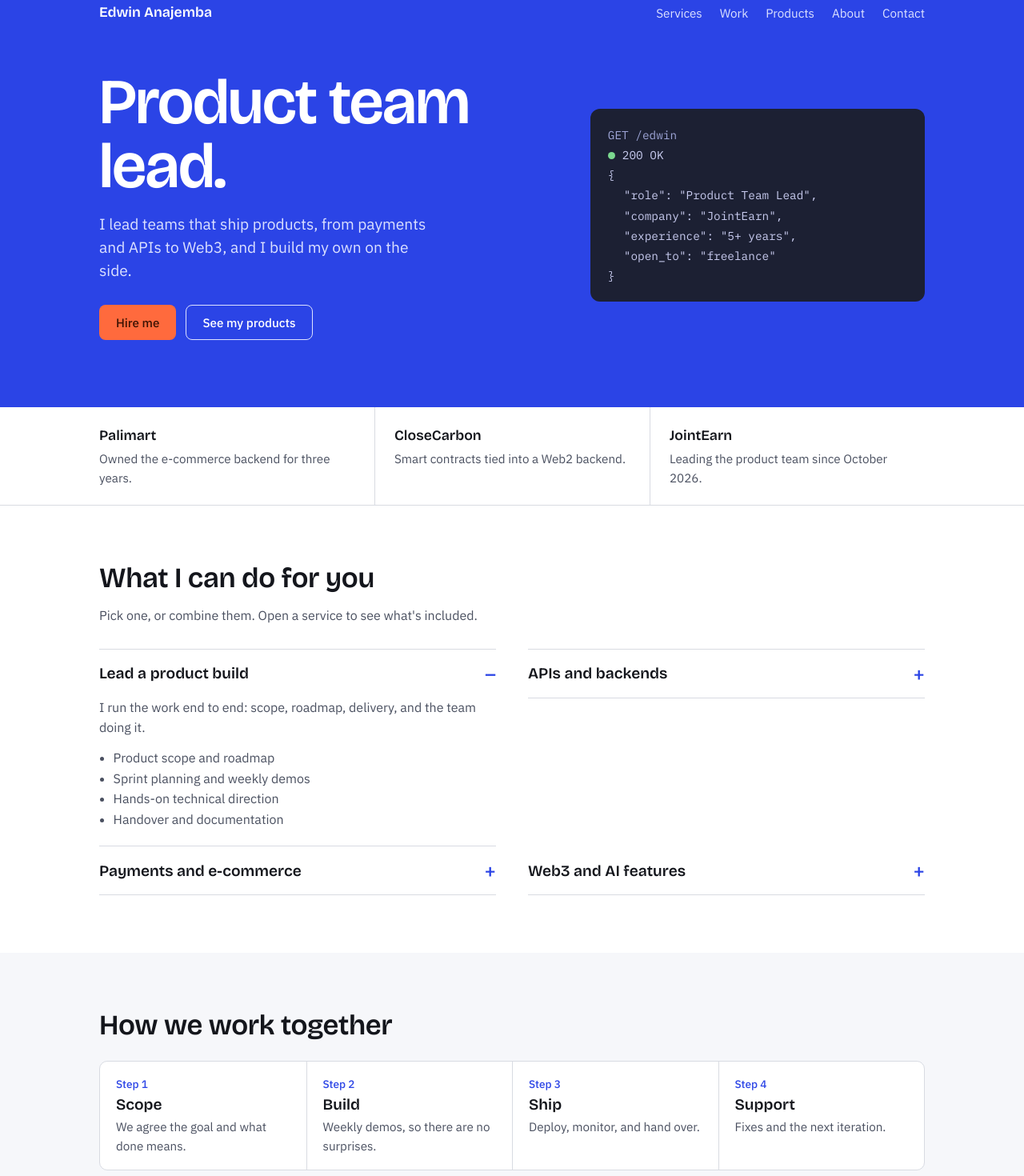
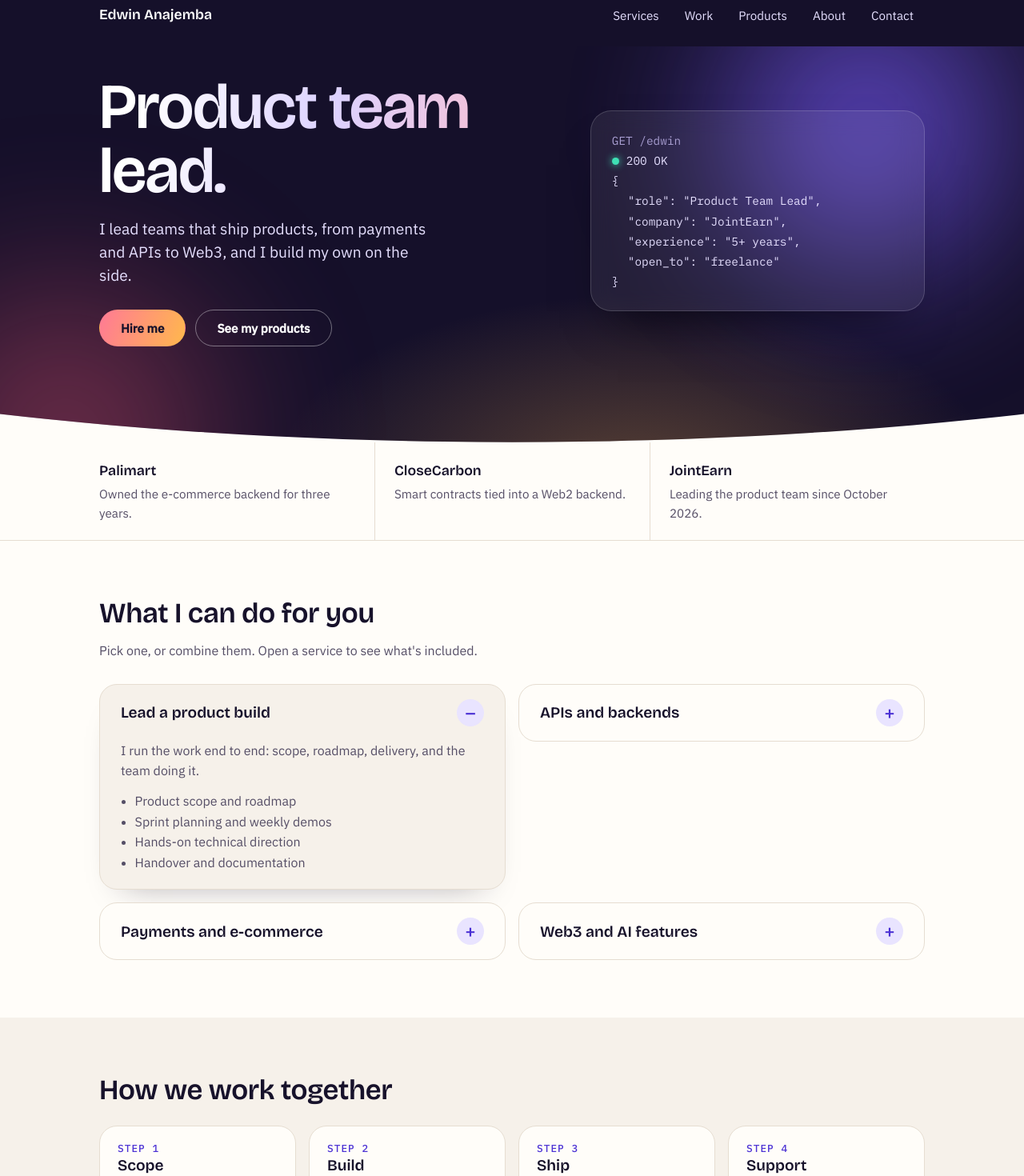
Before and after one commit to anajembaedwin/anajembaedwin.github.io, a React (Create React App) app: page / in a window 1280 px wide. Shown: the part 20-1490 px from the top of the page at 80% size. Built offline with nearby package versions, Linux system fonts and the light colour scheme; no server answers.

Commit message:
Fluid violet-coral-saffron palette, cartoon portrait, location to Africa

```diff
--- a/public/index.html
+++ b/public/index.html
@@ -4,7 +4,7 @@
 		<meta charset="utf-8" />
 		<link rel="icon" href="%PUBLIC_URL%/favicon.ico" />
 		<meta name="viewport" content="width=device-width, initial-scale=1" />
-		<meta name="theme-color" content="#2B44E6" />
+		<meta name="theme-color" content="#15102A" />
 		<meta
 			name="description"
 			content="Edwin Anajemba is a product team lead and engineer building payments, APIs, and Web3 products. Available for select freelance projects."
--- a/src/data/site.js
+++ b/src/data/site.js
@@ -132,7 +132,7 @@ export const SITE = {
 		title: "About me",
 		text: [
 			"I'm a product team lead and engineer with 5+ years of experience building payments, e-commerce, and Web3 systems.",
-			"I'm based in Lagos and work with teams anywhere. Outside my job I run BeezyLabs Technology Solutions, where I build and ship my own software products.",
+			"I'm based in Africa and work with teams anywhere. Outside my job I run BeezyLabs Technology Solutions, where I build and ship my own software products.",
 		],
 		skills: [
 			{
--- a/src/index.css
+++ b/src/index.css
@@ -1,26 +1,21 @@
 :root {
-	--cobalt: #2b44e6;
-	--cobalt-deep: #1f33b5;
-	--cobalt-tint: #e4e8fb;
-	--cobalt-text: #dde2ff;
-	--tangerine: #ff6a3d;
-	--tangerine-hover: #ff7d56;
-	--tangerine-ink: #3b1203;
-	--tangerine-sub: #5a2308;
-	--indigo: #1c2033;
-	--indigo-line: #343a5c;
-	--lilac: #c9ccf0;
-	--lilac-dim: #9fa6d8;
-	--status: #7bd88f;
-	--blueprint: #eaf0f4;
-	--blueprint-line: #b9c9d6;
-	--blueprint-ink: #1f3a52;
-	--blueprint-sub: #3e6280;
-	--ink: #14161c;
-	--ink-2: #4a5060;
-	--line: #d8dbe2;
-	--paper: #ffffff;
-	--wash: #f6f7fa;
+	--night: #15102a;
+	--night-line: #342b5c;
+	--on-night: #e6e0ff;
+	--on-night-dim: #a99fd2;
+	--violet: #6b4cff;
+	--violet-deep: #4a30d4;
+	--violet-tint: #e9e4ff;
+	--coral: #ff5c7a;
+	--saffron: #ffb84d;
+	--mint: #3fe0b5;
+	--grad: linear-gradient(110deg, #6b4cff 0%, #ff5c7a 55%, #ffb84d 100%);
+	--grad-warm: linear-gradient(110deg, #ff7a95 0%, #ffb84d 100%);
+	--ink: #17122b;
+	--ink-2: #554e66;
+	--line: #e6ddd1;
+	--paper: #fffdf9;
+	--wash: #f6f1ea;
 
 	--font-display: "Bricolage Grotesque", "Segoe UI", system-ui, sans-serif;
 	--font-body: "IBM Plex Sans", system-ui, -apple-system, "Segoe UI",
@@ -29,7 +24,7 @@
 
 	--maxw: 1080px;
 	--gutter: 24px;
-	--radius: 10px;
+	--radius: 22px;
 }
 
 *,
@@ -73,7 +68,7 @@ p {
 }
 
 a {
-	color: var(--cobalt);
+	color: var(--violet-deep);
 }
 
 img {
@@ -82,6 +77,6 @@ img {
 }
 
 :focus-visible {
-	outline: 3px solid var(--cobalt);
+	outline: 3px solid var(--violet-deep);
 	outline-offset: 3px;
 }
--- a/src/pages/homepage.jsx
+++ b/src/pages/homepage.jsx
@@ -185,10 +185,10 @@ const Homepage = () => {
 				<div className="wrap about">
 					<img
 						className="about__photo"
-						src={`${process.env.PUBLIC_URL}/edwin-photo-update.jpg`}
-						alt="Edwin Anajemba"
+						src={`${process.env.PUBLIC_URL}/edwin-cartoon.svg`}
+						alt="Cartoon portrait of Edwin Anajemba"
 						width="320"
-						height="380"
+						height="325"
 					/>
 					<div>
 						<h2 className="section-title">{SITE.about.title}</h2>
--- a/src/site/Layout.jsx
+++ b/src/site/Layout.jsx
@@ -38,7 +38,7 @@ const Layout = ({ children, current }) => {
 					<div>
 						<div className="site-footer__name">{SITE.name}</div>
 						<div className="site-footer__sub">
-							Product team lead and engineer, based in Lagos.
+							Product team lead and engineer, based in Africa.
 						</div>
 					</div>
 					<div className="site-footer__links">
--- a/src/site/site.css
+++ b/src/site/site.css
@@ -43,13 +43,19 @@
 }
 
 .contact__card :focus-visible {
-	outline-color: var(--cobalt);
+	outline-color: var(--violet-deep);
+}
+
+.section--blueprint :focus-visible {
+	outline-color: #ffffff;
 }
 
 /* ---------- header ---------- */
 
 .site-header {
-	background: var(--cobalt);
+	position: relative;
+	z-index: 2;
+	background: var(--night);
 	color: #ffffff;
 }
 
@@ -74,21 +80,22 @@
 .nav {
 	display: flex;
 	flex-wrap: wrap;
-	gap: 8px 22px;
+	gap: 4px;
 }
 
 .nav a {
-	color: var(--cobalt-text);
+	color: var(--on-night);
 	text-decoration: none;
 	font-size: 0.95rem;
-	padding: 4px 0;
+	padding: 7px 14px;
+	border-radius: 999px;
+	transition: background-color 0.2s ease, color 0.2s ease;
 }
 
 .nav a:hover,
 .nav a[aria-current="page"] {
 	color: #ffffff;
-	text-decoration: underline;
-	text-underline-offset: 6px;
+	background: rgba(255, 255, 255, 0.13);
 }
 
 /* ---------- buttons ---------- */
@@ -97,28 +104,36 @@
 	display: inline-flex;
 	align-items: center;
 	justify-content: center;
-	min-height: 44px;
-	padding: 11px 20px;
+	min-height: 46px;
+	padding: 12px 26px;
 	border: 1.5px solid transparent;
-	border-radius: 8px;
-	font: 500 0.95rem/1.2 var(--font-body);
+	border-radius: 999px;
+	font: 600 0.95rem/1.2 var(--font-body);
 	text-decoration: none;
 	cursor: pointer;
-	transition: background-color 0.15s ease;
+	transition: transform 0.2s ease, box-shadow 0.2s ease, filter 0.2s ease,
+		background-color 0.2s ease;
 }
 
 .btn--hot {
-	background: var(--tangerine);
-	color: var(--tangerine-ink);
+	background: var(--grad-warm);
+	color: var(--ink);
 }
 
 .btn--hot:hover {
-	background: var(--tangerine-hover);
+	filter: brightness(1.07);
+	box-shadow: 0 12px 26px -10px rgba(255, 92, 122, 0.7);
+}
+
+@media (prefers-reduced-motion: no-preference) {
+	.btn:hover {
+		transform: translateY(-2px);
+	}
 }
 
 .btn--ghost {
 	color: #ffffff;
-	border-color: var(--cobalt-text);
+	border-color: rgba(255, 255, 255, 0.4);
 }
 
 .btn--ghost:hover {
@@ -133,9 +148,66 @@
 /* ---------- hero ---------- */
 
 .hero {
-	background: var(--cobalt);
+	position: relative;
+	isolation: isolate;
+	overflow: hidden;
+	background-color: var(--night);
+	background-image: radial-gradient(
+		640px 320px at 62% 108%,
+		rgba(255, 184, 77, 0.28),
+		transparent 70%
+	);
 	color: #ffffff;
-	padding: 36px 0 84px;
+	padding: 36px 0 120px;
+	clip-path: ellipse(135% 100% at 50% 0%);
+}
+
+.hero::before,
+.page-hero::before {
+	content: "";
+	position: absolute;
+	z-index: -1;
+	top: -180px;
+	right: -90px;
+	width: 540px;
+	height: 540px;
+	border-radius: 50%;
+	background: radial-gradient(circle, #7a5cff, rgba(122, 92, 255, 0) 70%);
+	filter: blur(70px);
+	opacity: 0.8;
+	pointer-events: none;
+}
+
+.hero::after {
+	content: "";
+	position: absolute;
+	z-index: -1;
+	bottom: -220px;
+	left: -140px;
+	width: 520px;
+	height: 520px;
+	border-radius: 50%;
+	background: radial-gradient(circle, #ff5c7a, rgba(255, 92, 122, 0) 70%);
+	filter: blur(80px);
+	opacity: 0.5;
+	pointer-events: none;
+}
+
+@media (prefers-reduced-motion: no-preference) {
+	.hero::before,
+	.page-hero::before {
+		animation: drift 16s ease-in-out infinite alternate;
+	}
+
+	.hero::after {
+		animation: drift 20s ease-in-out infinite alternate-reverse;
+	}
+}
+
+@keyframes drift {
+	to {
+		transform: translate3d(-50px, 40px, 0) scale(1.12);
+	}
 }
 
 .hero__grid {
@@ -150,13 +222,17 @@
 	line-height: 1;
 	letter-spacing: -0.02em;
 	color: #ffffff;
+	background: linear-gradient(100deg, #ffffff 10%, #dcd2ff 50%, #ffb9c6 100%);
+	-webkit-background-clip: text;
+	background-clip: text;
+	-webkit-text-fill-color: transparent;
 	margin-bottom: 18px;
 }
 
 .hero__lead {
 	font-size: 1.2rem;
 	line-height: 1.5;
-	color: var(--cobalt-text);
+	color: var(--on-night);
 	max-width: 36ch;
 }
 
@@ -168,17 +244,21 @@
 }
 
 .resp {
-	background: var(--indigo);
-	border-radius: 12px;
-	padding: 20px 22px;
+	background: rgba(255, 255, 255, 0.07);
+	border: 1px solid rgba(255, 255, 255, 0.16);
+	-webkit-backdrop-filter: blur(14px);
+	backdrop-filter: blur(14px);
+	border-radius: 26px;
+	padding: 24px 26px;
+	box-shadow: 0 34px 60px -34px rgba(0, 0, 0, 0.7);
 	font: 400 0.9rem/1.75 var(--font-mono);
-	color: var(--lilac);
+	color: var(--on-night);
 	white-space: pre-wrap;
 	overflow-wrap: anywhere;
 }
 
 .resp__dim {
-	color: var(--lilac-dim);
+	color: var(--on-night-dim);
 }
 
 .resp__indent {
@@ -192,7 +272,8 @@
 	height: 9px;
 	margin-right: 9px;
 	border-radius: 50%;
-	background: var(--status);
+	background: var(--mint);
+	box-shadow: 0 0 10px var(--mint);
 }
 
 @media (prefers-reduced-motion: no-preference) {
@@ -294,17 +375,23 @@
 .services {
 	display: grid;
 	grid-template-columns: repeat(2, 1fr);
-	gap: 0 40px;
+	gap: 16px;
 	align-items: start;
 }
 
 .service {
-	border-bottom: 1px solid var(--line);
+	border: 1px solid var(--line);
+	border-radius: 22px;
+	background: var(--paper);
+	padding: 0 26px;
+	transition: box-shadow 0.25s ease, background-color 0.25s ease;
 }
 
-.service:nth-child(-n + 2) {
-	border-top: 1px solid var(--line);
+.service[open] {
+	background: var(--wash);
+	box-shadow: 0 22px 40px -30px rgba(23, 18, 43, 0.4);
 }
+
 
 .service summary {
 	display: flex;
@@ -323,8 +410,15 @@
 
 .service summary::after {
 	content: "+";
-	font: 500 1.5rem/1 var(--font-body);
-	color: var(--cobalt);
+	display: grid;
+	place-items: center;
+	flex: none;
+	width: 34px;
+	height: 34px;
+	border-radius: 50%;
+	background: var(--violet-tint);
+	color: var(--violet-deep);
+	font: 500 1.4rem/1 var(--font-body);
 }
 
 .service[open] summary::after {
@@ -346,27 +440,25 @@
 .steps {
 	display: grid;
 	grid-template-columns: repeat(4, 1fr);
+	gap: 16px;
 	margin: 24px 0 0;
 	padding: 0;
 	list-style: none;
-	background: var(--paper);
-	border: 1px solid var(--line);
-	border-radius: var(--radius);
-	overflow: hidden;
 }
 
 .step {
-	padding: 18px 20px;
+	padding: 22px;
+	background: var(--paper);
+	border: 1px solid var(--line);
+	border-radius: 22px;
 }
 
-.step + .step {
-	border-left: 1px solid var(--line);
-}
 
 .step__label {
-	font-size: 0.85rem;
-	color: var(--cobalt);
-	font-weight: 500;
+	font: 500 0.8rem/1 var(--font-mono);
+	text-transform: uppercase;
+	letter-spacing: 0.08em;
+	color: var(--violet-deep);
 }
 
 .step__title {
@@ -416,17 +508,16 @@
 /* ---------- blueprint ---------- */
 
 .section--blueprint {
-	background: var(--blueprint);
-	border-top: 1px solid var(--blueprint-line);
-	border-bottom: 1px solid var(--blueprint-line);
+	background: linear-gradient(135deg, var(--night) 0%, #2b1a63 100%);
+	color: #ffffff;
 }
 
 .section--blueprint .section-title {
-	color: var(--blueprint-ink);
+	color: #ffffff;
 }
 
 .section--blueprint .section-lede {
-	color: var(--blueprint-sub);
+	color: var(--on-night);
 }
 
 .diagram-scroll {
@@ -443,12 +534,18 @@
 
 .diagram__lines {
 	fill: none;
-	stroke: var(--blueprint-ink);
-	stroke-width: 1.4;
+	stroke: var(--mint);
+	stroke-width: 1.8;
+	stroke-linecap: round;
+	stroke-linejoin: round;
+}
+
+.diagram__lines rect {
+	fill: rgba(255, 255, 255, 0.08);
 }
 
 .diagram__text {
-	fill: var(--blueprint-ink);
+	fill: #ffffff;
 	font: 500 12px var(--font-mono);
 }
 
@@ -462,10 +559,31 @@
 }
 
 .product-card {
+	position: relative;
+	overflow: hidden;
 	border: 1px solid var(--line);
-	border-radius: var(--radius);
-	padding: 22px;
+	border-radius: 26px;
+	padding: 30px 26px 26px;
 	background: var(--paper);
+	box-shadow: 0 24px 44px -34px rgba(23, 18, 43, 0.5);
+}
+
+.product-card::before {
+	content: "";
+	position: absolute;
+	inset: 0 0 auto 0;
+	height: 6px;
+	background: var(--grad);
+}
+
+@media (prefers-reduced-motion: no-preference) {
+	.product-card {
+		transition: transform 0.25s ease;
+	}
+
+	.product-card:hover {
+		transform: translateY(-4px);
+	}
 }
 
 .product-card h2,
@@ -523,7 +641,7 @@
 }
 
 .page-hero .chip {
-	color: var(--cobalt-text);
+	color: var(--on-night);
 }
 
 .product-detail {
@@ -566,8 +684,8 @@
 .about__photo {
 	width: 100%;
 	height: auto;
-	border-radius: 12px;
-	object-fit: cover;
+	border-radius: 36px;
+	box-shadow: 0 30px 50px -34px rgba(23, 18, 43, 0.6);
 }
 
 .skills {
@@ -609,37 +727,40 @@
 /* ---------- contact ---------- */
 
 .contact {
-	background: var(--tangerine);
-	padding: 72px 0;
+	background: linear-gradient(135deg, #ff8f6b 0%, #ffb84d 100%);
+	border-radius: 56px 56px 0 0;
+	padding: 84px 0;
 }
 
 .contact__title {
 	font-size: clamp(2rem, 4.5vw, 3rem);
 	line-height: 1.05;
 	letter-spacing: -0.01em;
-	color: var(--tangerine-ink);
+	color: var(--ink);
 	margin-bottom: 12px;
 }
 
 .contact__lede {
 	font-size: 1.1rem;
-	color: var(--tangerine-sub);
+	color: var(--ink);
 	max-width: 40ch;
 }
 
 .contact__alt {
 	margin-top: 20px;
-	color: var(--tangerine-sub);
+	color: var(--ink);
 }
 
 .contact__alt a {
-	color: var(--tangerine-ink);
+	color: var(--ink);
+	font-weight: 600;
 }
 
 .contact__card {
 	background: var(--paper);
-	border-radius: 12px;
-	padding: 26px;
+	border-radius: 28px;
+	padding: 30px;
+	box-shadow: 0 40px 70px -40px rgba(23, 18, 43, 0.55);
 }
 
 .contact__card--plain {
@@ -650,7 +771,7 @@
 .response-times {
 	margin: 20px 0 0;
 	max-width: 36ch;
-	color: var(--tangerine-ink);
+	color: var(--ink);
 }
 
 .response-times div {
@@ -658,7 +779,7 @@
 	justify-content: space-between;
 	gap: 16px;
 	padding: 8px 0;
-	border-top: 1px solid rgba(59, 18, 3, 0.25);
+	border-top: 1px solid rgba(23, 18, 43, 0.25);
 }
 
 .response-times dt {
@@ -686,9 +807,9 @@
 .field select,
 .field textarea {
 	width: 100%;
-	padding: 11px 12px;
-	border: 1.5px solid #9aa0ae;
-	border-radius: 8px;
+	padding: 12px 14px;
+	border: 1.5px solid #8b819b;
+	border-radius: 14px;
 	background: #ffffff;
 	color: var(--ink);
 	font: inherit;
@@ -697,7 +818,8 @@
 .field input:focus,
 .field select:focus,
 .field textarea:focus {
-	border-color: var(--cobalt);
+	border-color: var(--violet-deep);
+	box-shadow: 0 0 0 3px rgba(107, 76, 255, 0.18);
 }
 
 .field [aria-invalid="true"] {
@@ -732,16 +854,20 @@
 /* ---------- inner page headers ---------- */
 
 .page-hero {
-	background: var(--cobalt);
+	position: relative;
+	isolation: isolate;
+	overflow: hidden;
+	background: var(--night);
 	color: #ffffff;
-	padding: 28px 0 60px;
+	padding: 28px 0 90px;
+	clip-path: ellipse(140% 100% at 50% 0%);
 }
 
 .page-hero__back {
 	display: block;
 	width: fit-content;
 	margin-bottom: 18px;
-	color: var(--cobalt-text);
+	color: var(--on-night);
 }
 
 .page-hero__title {
@@ -754,7 +880,7 @@
 
 .page-hero__lead {
 	font-size: 1.15rem;
-	color: var(--cobalt-text);
+	color: var(--on-night);
 	max-width: 52ch;
 }
 
@@ -800,13 +926,13 @@
 /* ---------- footer ---------- */
 
 .site-footer {
-	background: var(--indigo);
-	color: var(--lilac);
+	background: var(--night);
+	color: var(--on-night);
 	padding: 44px 0 26px;
 }
 
 .site-footer a {
-	color: var(--lilac);
+	color: var(--on-night);
 }
 
 .site-footer__row {
@@ -822,7 +948,7 @@
 }
 
 .site-footer__sub {
-	color: var(--lilac-dim);
+	color: var(--on-night-dim);
 }
 
 .site-footer__links {
@@ -833,8 +959,8 @@
 .site-footer__copy {
 	margin-top: 28px;
 	padding-top: 16px;
-	border-top: 1px solid var(--indigo-line);
-	color: var(--lilac-dim);
+	border-top: 1px solid var(--night-line);
+	color: var(--on-night-dim);
 	font-size: 0.9rem;
 }
 
@@ -842,7 +968,7 @@
 
 @media (max-width: 820px) {
 	.hero {
-		padding-bottom: 56px;
+		padding-bottom: 80px;
 	}
 
 	.hero__grid,
@@ -853,7 +979,7 @@
 	}
 
 	.about__photo {
-		max-width: 260px;
+		max-width: 280px;
 	}
 
 	.section,
@@ -879,20 +1005,8 @@
 		grid-template-columns: 1fr;
 	}
 
-	.service:nth-child(2) {
-		border-top: 0;
-	}
-
 	.steps {
 		grid-template-columns: 1fr 1fr;
-	}
-
-	.step:nth-child(3) {
-		border-left: 0;
-	}
-
-	.step:nth-child(n + 3) {
-		border-top: 1px solid var(--line);
 	}
 
 	.work__row {
@@ -911,11 +1025,6 @@
 		grid-template-columns: 1fr;
 	}
 
-	.step + .step {
-		border-left: 0;
-		border-top: 1px solid var(--line);
-	}
-
 	.skills__row {
 		grid-template-columns: 1fr;
 		gap: 2px;
```
Also changed, not shown: src/site/Diagram.jsx (+5 -5 lines), public/edwin-cartoon.svg (added), public/edwin-photo-update.jpg (deleted).
